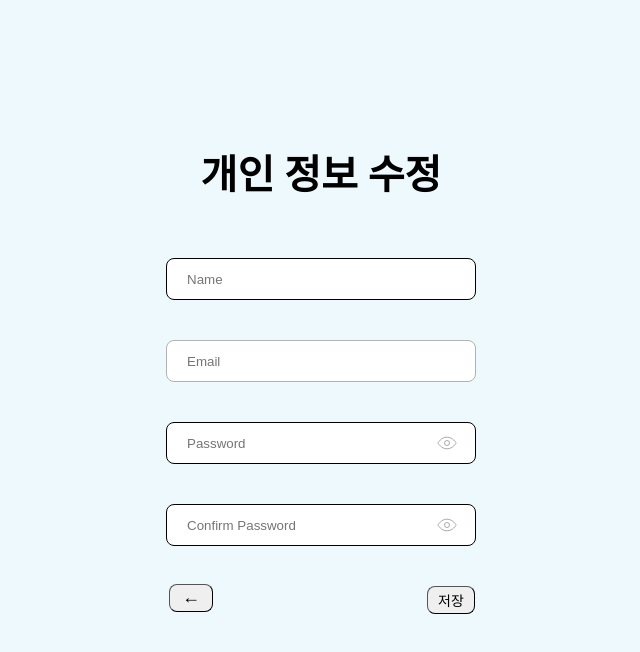
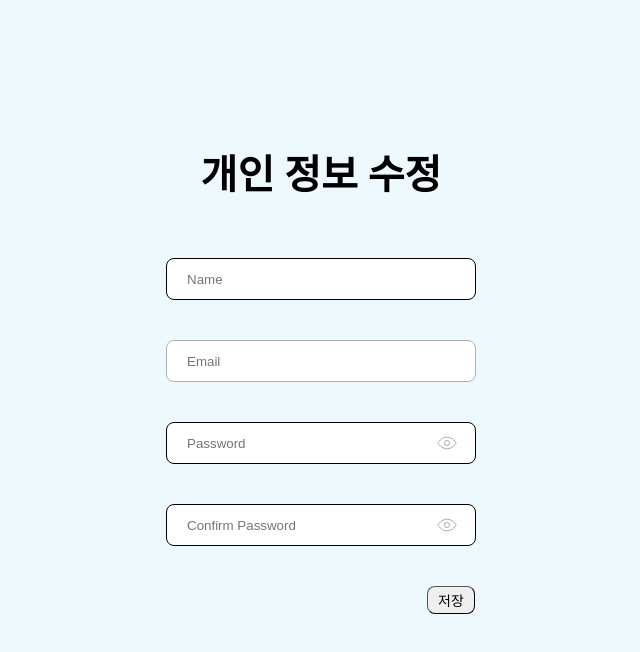
Before and after one commit to 2025-summer-fitlog/frontend, a React (Create React App) app: page /inform in a window 1280 px wide. Shown: the top 652 px of the page, without its empty margins (319-959 px from the left). Built offline with nearby package versions, Linux system fonts and the light colour scheme; a web font is replaced by a local one.

Commit message:
뒤로가기 버튼 수정

```diff
--- a/src/exercise/Save.js
+++ b/src/exercise/Save.js
@@ -4,6 +4,8 @@ import { useNavigate } from "react-router-dom";
 
 function Save() {
     const navigate = useNavigate();
+
+    const handleBackBtnClick = () => navigate(-1);
 
     const getUserId = () => localStorage.getItem("userId");
     const [saved, setSaved] = useState({ 상체: [], 하체: [], 복부: [], 전신: [] });
@@ -74,6 +76,7 @@ function Save() {
                     </main>
                 ))}
             </div>
+            <button className={styles.back} onClick={handleBackBtnClick}>‹</button>
         </div>
     );
 }
--- a/src/exercise/Save.module.css
+++ b/src/exercise/Save.module.css
@@ -43,3 +43,14 @@ h2{
     border: 4px solid black;
     flex-shrink: 0;
 }
+
+.back {
+    position: absolute;
+    width: 44px;
+    height: 44px;
+    font-size: 32px;
+    padding-bottom: 16px;
+    transform: translate(-720px, 24px);
+    background-color: white;
+    border-radius: 4px;
+}
--- a/src/profile/Profile.module.css
+++ b/src/profile/Profile.module.css
@@ -76,7 +76,7 @@
     height: 44px;
     font-size: 32px;
     padding-bottom: 16px;
-    transform: translate(-352px, -136px);
+    transform: translate(-720px, -178px);
     background-color: white;
     border-radius: 4px;
 }
--- a/src/profile/Profile1.js
+++ b/src/profile/Profile1.js
@@ -147,7 +147,7 @@ function Profile1() {
                 )}
             </span>
             <button className={styles.saveBtn} onClick={handleSave}>저장</button>
-            <button className={styles.back} onClick={handleBackBtnClick}>←</button>
+            <button className={styles.back} onClick={handleBackBtnClick}>‹</button>
         </div>
     );
 }
--- a/src/profile/Profile1.module.css
+++ b/src/profile/Profile1.module.css
@@ -65,11 +65,11 @@
 
 .back {
     position: absolute;
-    font-size: 18px;
     width: 44px;
-    height: 28px;
-    border-width: 1px;
-    border-radius: 8px;
-    padding-bottom: 2px;
-    transform: translate(-130px, 198px);
+    height: 44px;
+    font-size: 32px;
+    padding-bottom: 16px;
+    transform: translate(-720px, -320px);
+    background-color: white;
+    border-radius: 4px;
 }
--- a/src/profile/Profile2.module.css
+++ b/src/profile/Profile2.module.css
@@ -209,7 +209,7 @@
     height: 44px;
     font-size: 32px;
     padding-bottom: 16px;
-    transform: translate(-300px, -284px);
+    transform: translate(-720px, -320px);
     background-color: white;
     border-radius: 4px;
 }
```
